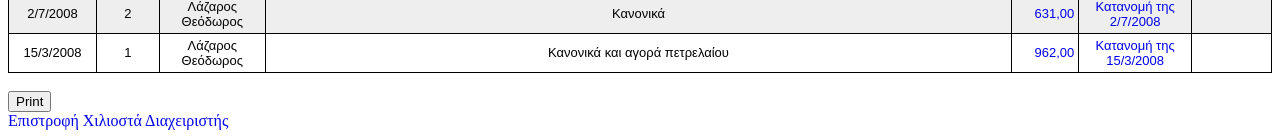
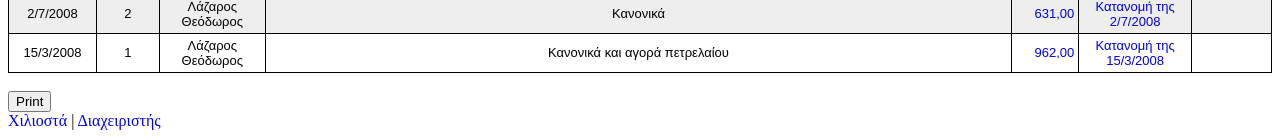
Before and after one commit to tedlaz/olo, a Django app: page / in a window 1280 px wide. Shown: the part 4166-4304 px from the top of the page. Run offline with Django 3.2, Linux system fonts and the light colour scheme; data comes from the database, SQL or seed files in the repository; both versions use the stored data as it was after the commit.

Commit message:
some refactoring

```diff
--- a/koi/models.py
+++ b/koi/models.py
@@ -72,6 +72,7 @@ class Koinoxrista(models.Model):
     diaxeiristis = models.ForeignKey(
         Diaxeiristis, on_delete=models.CASCADE, verbose_name='Διαχειριστής')
     sxolia = models.TextField(verbose_name='Σχόλια')
+    url = models.URLField(max_length=200, verbose_name='Αρχεία', default='#')
     published = models.BooleanField(default=False)
 
     @property
--- a/koi/templates/koi/dapanes.html
+++ b/koi/templates/koi/dapanes.html
@@ -8,7 +8,7 @@
 
   <body>
     <h1 align="center"><span style="font-size:18pt; text-decoration:underline;"><b>ΚΟΙΝΟΧΡΗΣΤΕΣ ΔΑΠΑΝΕΣ ΤΗΣ
-          {{ koin.ekdosi_gr }}</b></span></h1>
+          {{ koin.ekdosi_gr }} {% if koin.url != '#' %}<a class="no-print" href="{{ koin.url }}">(Αρχεία)</a>{% endif %}</b></span></h1>
     <table cellspacing="0">
       <tbody>
         <tr>
--- a/koi/templates/koi/index.html
+++ b/koi/templates/koi/index.html
@@ -48,8 +48,7 @@
     <br>
     <button onclick="javascript:window.print()" class="no-print">Print</button>
     <br>
-    <a class="no-print" href=" {% url 'koi:index' %}">Επιστροφή</a>
-    <a class="no-print" href=" {% url 'koi:xiliosta' %}">Χιλιοστά</a>
+    <a class="no-print" href=" {% url 'koi:xiliosta' %}">Χιλιοστά</a> |
     <a class="no-print" href=" {% url 'admin:index' %}">Διαχειριστής</a>
   </body>
 
```
Also changed, not shown: db.sqlite3, koi/migrations/0003_koinoxrista_url.py (added).
